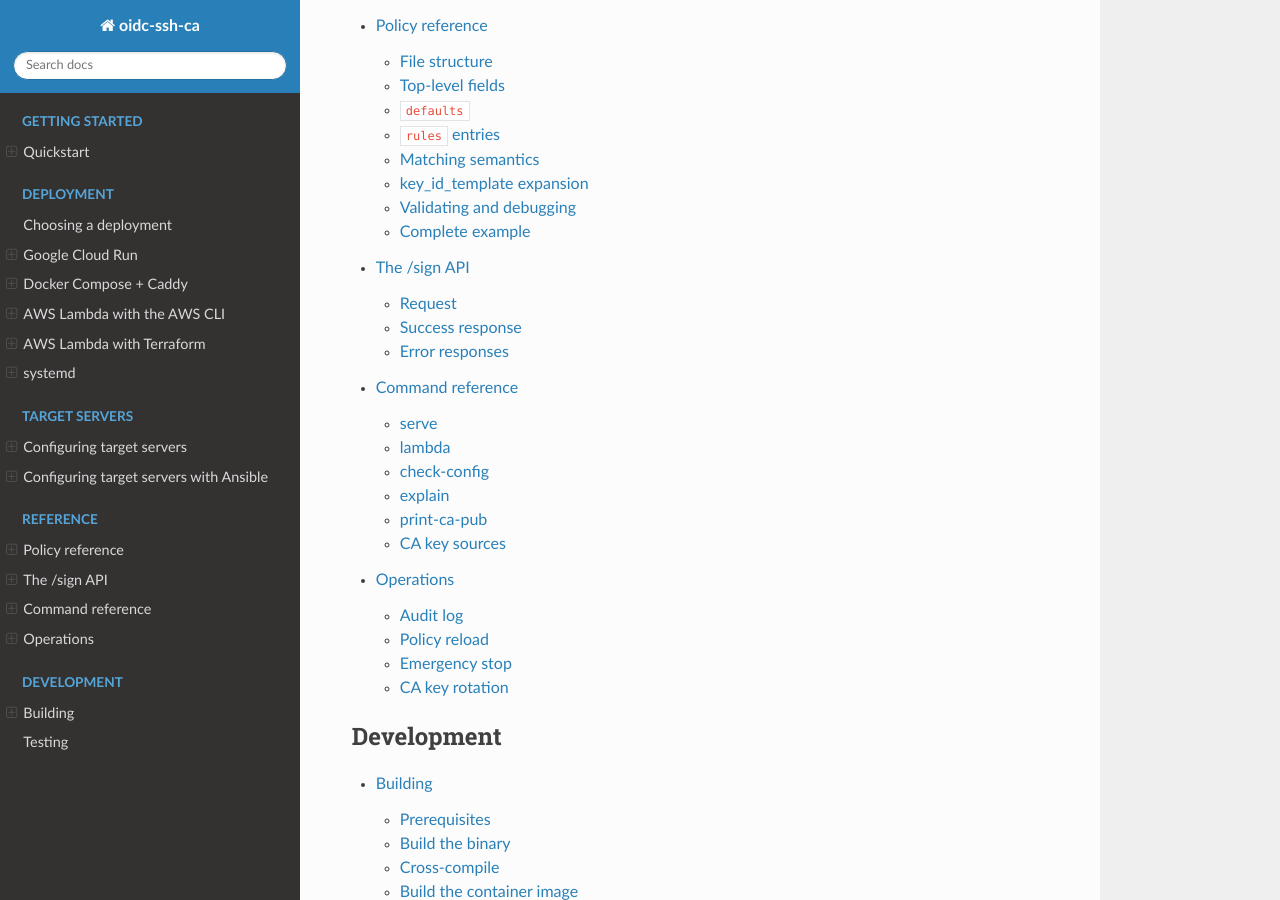
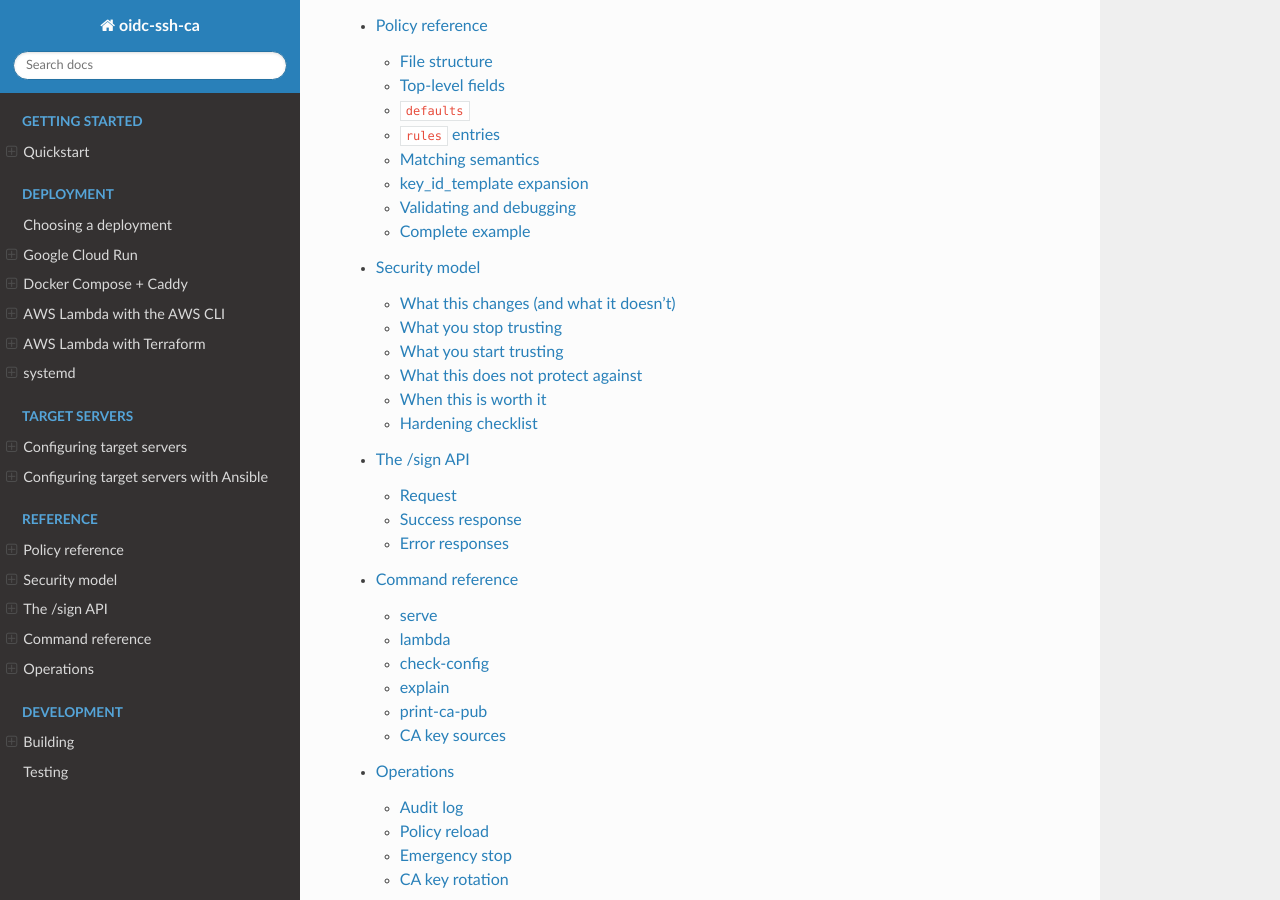
Before and after one commit to atsuoishimoto/oidc-ssh-ca, a Sphinx documentation site: the page built from docs/index.md, in a window 1280 px wide and 900 px high, scrolled down 2595 px. Built offline with Sphinx 7.4.7 and the Read the Docs theme 3.1.0, drawn with Linux system fonts in a browser that asks for light colours; some of the changed lines change nothing that is shown.

Commit message:
docs: add Security model page
Document the threat-model trade-offs of replacing a long-lived SSH key in
GitHub Secrets with short-lived OIDC-issued certificates: which risks go
away, the new CA-key and availability dependencies, the limits (runner
compromise, bearer tokens, host-key verification), when adoption is worth
it, and a hardening checklist. Link it into the Reference toctree.

```diff
--- a/docs/index.md
+++ b/docs/index.md
@@ -77,6 +77,7 @@
 :caption: Reference
 
 policy
+security-model
 api
 commands
 operations
--- /dev/null
+++ b/docs/security-model.md
@@ -0,0 +1,155 @@
+# Security model
+
+This page explains what changes when you replace a long-lived SSH key in
+GitHub Secrets with short-lived, OIDC-issued certificates: which risks go
+away, which new ones you take on, when the trade is worth it, and how to
+deploy so the new design is actually safer than the old one.
+
+It is written against the GitHub Actions deploy use case (the supported
+identity source), but the reasoning applies to any OIDC caller.
+
+## What this changes (and what it doesn't)
+
+The baseline is the common pattern: a long-lived SSH private key stored in
+GitHub Secrets, injected into the runner, and used with `ssh -i`. That key
+is a *standing secret* — it is valuable for as long as it exists, and a
+copy of it is enough to log in until every target server is reconfigured.
+
+`oidc-ssh-ca` replaces the standing secret with a *runtime* credential.
+Each run generates an ephemeral key pair, proves its identity with the
+GitHub OIDC token, and receives a certificate valid for a few minutes. The
+core shift is **what leaks and for how long**, not whether a compromised
+run can reach your servers.
+
+| Aspect | SSH key in GitHub Secrets | oidc-ssh-ca |
+|---|---|---|
+| Secret stored at GitHub | long-lived SSH private key | none; an OIDC token is fetched per run |
+| Material on the runner | the long-lived private key | ephemeral key + OIDC JWT + short-lived cert |
+| Lifetime if leaked | until rotated everywhere | the token / certificate TTL (minutes) — but a leaked **CA key** is severe |
+| Authorization granularity | whichever workflow can read the secret | `repository`, `ref`, `environment`, `event_name`, `job_workflow_ref`, ... |
+| Target-server management | distribute / rotate `authorized_keys` | trust the CA public key; manage principals |
+| Availability | no CA needed | issuance fails if the CA is unreachable |
+| Worst-case leak | one deploy key's blast radius | CA key compromise affects every server that trusts it |
+
+## What you stop trusting
+
+The biggest win is that there is no longer a long-lived SSH private key
+sitting in GitHub. The exposures that come with a standing secret simply
+disappear:
+
+- A leaked secret (mis-scoped repository access, a departed employee, a
+  backup or log that captured it, an accidental `echo`) is no longer a
+  permanent key — at most it is a credential that expires in minutes.
+- The *time-based blast radius* of any leak shrinks from "until we rotate
+  and reconfigure every server" to the certificate TTL. The example policy
+  issues 600-second certificates with a 900-second ceiling
+  (`defaults.max_valid_for_seconds`), so after an emergency stop you wait
+  out the ceiling and no valid certificate exists anywhere — there is
+  nothing to revoke (see [Operations](operations.md)).
+- Authorization is no longer "anything that can read the secret." A rule
+  can pin `repository`, `ref`, `environment`, `event_name`, and
+  `job_workflow_ref`, so a different workflow in the same repository, a
+  different branch, or a manual run cannot obtain a certificate. The
+  caller sends only its public key; it cannot ask for a different
+  principal, a longer TTL, or extra extensions.
+
+## What you start trusting
+
+In exchange, the CA server and the **CA private key become new critical
+assets** — the "king's key." Anyone who holds the CA private key can mint
+certificates for every server that trusts it. The risk has moved from
+"an SSH key in GitHub Secrets" to "the CA and its key," and that asset
+must be protected accordingly:
+
+- Restrict who and what can reach the `/sign` endpoint and the host
+  running the CA.
+- Treat suspected CA-key compromise as a fleet-wide event: remove the CA
+  public key from `TrustedUserCAKeys` on every target server and rotate
+  the key (see CA key rotation in [Operations](operations.md)).
+- Keep the key off disk and out of version control. The signer keeps the
+  parsed key in memory only; supply it through exactly one of
+  `--ca-key-file`, `OIDC_SSH_CA_KEY_FILE`, or `OIDC_SSH_CA_KEY`, with file
+  permissions no looser than `0600`.
+
+You also take on an **availability dependency**. With a stored secret a
+deploy needs only GitHub and the target server. With `oidc-ssh-ca` every
+deploy first calls the CA, so an outage of the CA, its network, JWKS
+fetching, or policy loading stops deploys. The tool fails safe — it
+refuses to start on an invalid policy, keeps the old policy on a failed
+reload, and denies when JWKS is unavailable with no cache — which is the
+right default, but it fails *closed*: the failure mode is "deploy
+denied," not "deploy with stale trust."
+
+## What this does not protect against
+
+Short-lived certificates change the lifetime of credentials, not who can
+obtain them during a legitimate run. Be explicit about the limits:
+
+- **A compromised runner or build step.** If an attacker controls the job
+  while it runs — a malicious dependency, a poisoned step, an injected
+  script — they can fetch the OIDC token, request a certificate, and SSH,
+  exactly as they could read a stored secret. OIDC proves *which workflow
+  run* is calling; it does not prove the code in that run is benign.
+  Against this threat `oidc-ssh-ca` offers no advantage over a stored
+  secret; its value is bounded to reducing the standing secret and the
+  blast radius over time.
+- **The OIDC token is a bearer token.** Anyone holding a valid GitHub
+  OIDC JWT can present their own public key to `/sign` and receive a
+  certificate while the token is valid. Handle the JWT with the same care
+  as a secret; do not log it, print it, or pass it where it can be
+  captured.
+- **Host-key verification is still your job.** A short-lived client
+  certificate does nothing for the *server's* identity. Without host-key
+  pinning the connection remains open to a machine-in-the-middle. Pin
+  `known_hosts` and use `StrictHostKeyChecking=yes`, as the
+  [Quickstart](quickstart.md) workflow does.
+
+## When this is worth it
+
+`oidc-ssh-ca` pays off as the following become true; if few of them hold,
+a stored deploy key with least privilege may be the simpler, equally safe
+choice:
+
+- You SSH to **multiple servers**, so distributing and rotating
+  `authorized_keys` is real work.
+- You want **different SSH access per branch, environment, or workflow**.
+- You need to **trace which GitHub Actions run** logged into a server.
+- You do not want a long-lived private key in GitHub Secrets, and you
+  want a leak to expire in minutes.
+
+Conversely, weigh the costs honestly. For a **single target server with
+one rarely-changing deploy key**, introducing a CA means standing up an
+internet-reachable service and protecting a key whose compromise is
+worse than the secret it replaced — often a net increase in attack
+surface. And because this is a small, young, single-binary tool sitting
+on your authentication path (not a Vault/Teleport replacement), running it
+in production means pinning versions, reading the code you depend on, and
+giving the CA an availability target you are willing to own.
+
+## Hardening checklist
+
+If you do adopt it, these are the points whose absence turns the migration
+into a new incident source:
+
+- **Write narrow policies.** Matching only `repository` lets any branch,
+  workflow, manual run, or event in that repository obtain a certificate.
+  For production, also pin `ref`, `environment`, `event_name`, and
+  `job_workflow_ref` (and validate the `audience`). Use `check-config` and
+  `explain` to confirm a token matches exactly one rule.
+- **Grant nothing by default.** Leave the certificate extensions
+  (`permit_pty`, `permit_port_forwarding`, ...) off unless a use case
+  needs them; the example policy ships them disabled.
+- **Protect the CA key.** Single source, `0600` or stricter, never on
+  disk in a runner or in version control. Have the rotation runbook ready
+  before you need it.
+- **Defend in depth on the target server.** Beyond `TrustedUserCAKeys`
+  and `AuthorizedPrincipalsFile`, restrict what a principal can do with
+  `force-command`, and `from=` where the caller's source addresses are
+  predictable. (GitHub-hosted runners use broad IP ranges, so `from=`
+  helps mainly with self-hosted runners.)
+- **Plan for CA availability.** A deploy now depends on the CA being
+  reachable; size and monitor it like the production dependency it is.
+- **Watch the audit log.** Alert on `certificate_denied` spikes and on
+  `policy_disabled`, and use the key ID (repository / run ID) to tie an
+  sshd login on a target server back to the exact run. See
+  [Operations](operations.md).
```
